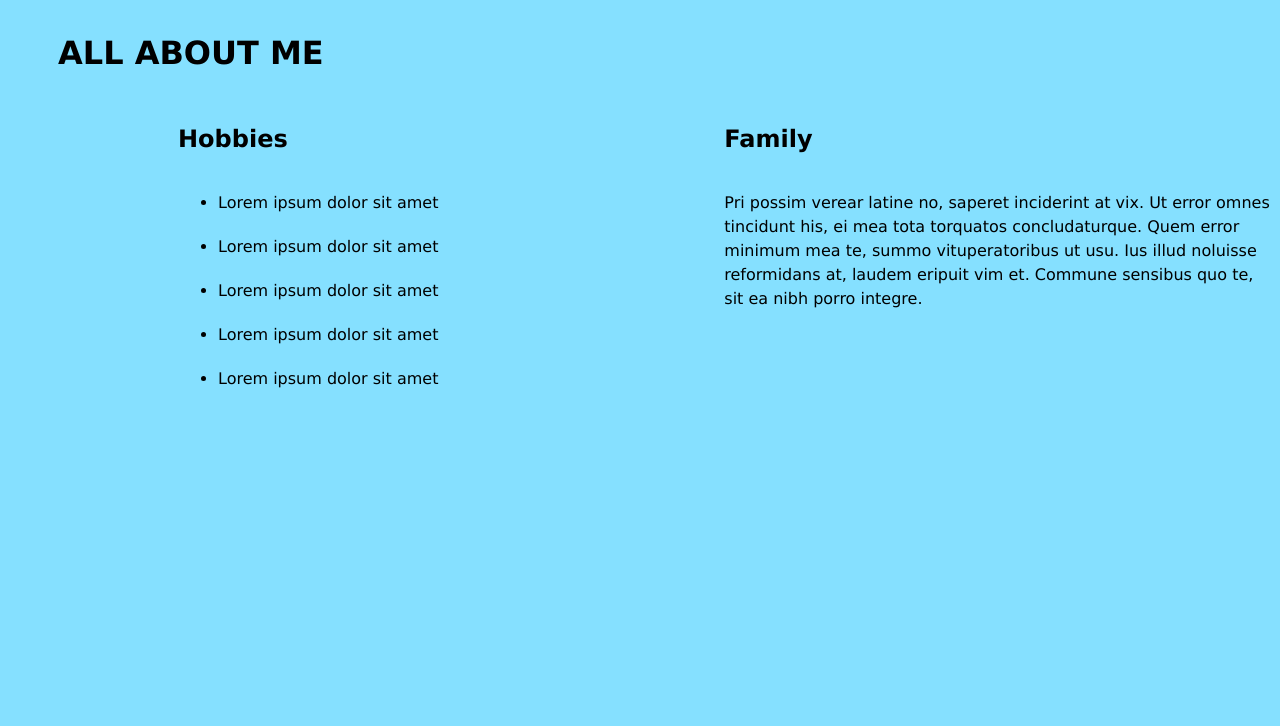
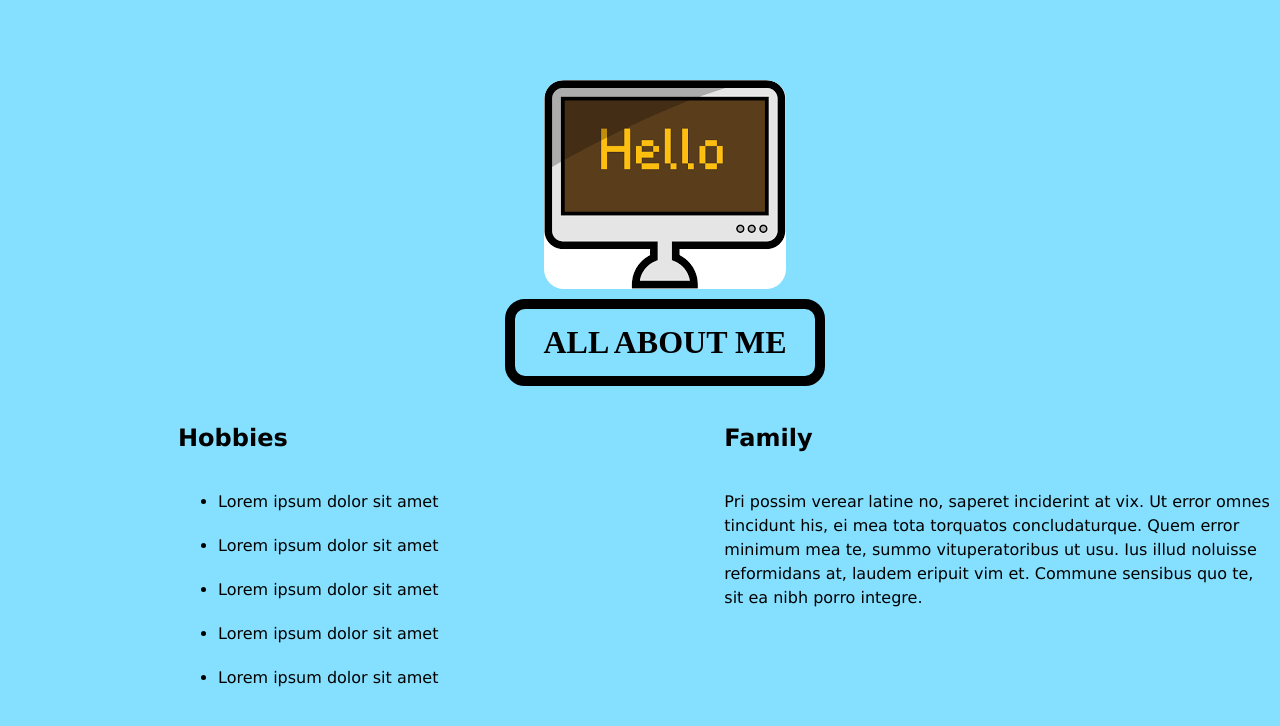
Before and after one commit to isaacw1/FEWD, a plain HTML site: page resume/resume/aboutme.html in a window 1280 px wide. Drawn offline with Linux system fonts and the light colour scheme.

Commit message:
added some extra css, made it look pretty

```diff
--- a/resume/resume/aboutme.html
+++ b/resume/resume/aboutme.html
@@ -9,10 +9,12 @@
 <link rel="stylesheet" href="css/aboutmestyle.css">
 </head>
 
-<heading>
+<img class='comp' src="computer.png">
+
+<header>
   <h1> ALL ABOUT ME</h1>
 
-</heading>
+</header>
 
 <body>
 
--- a/resume/resume/css/aboutmestyle.css
+++ b/resume/resume/css/aboutmestyle.css
@@ -1,6 +1,27 @@
-h1, h2, h3, h4, h5, h6, p, a, li, blockquote{
+h2, h3, h4, h5, h6, p, a, li, blockquote{
   padding-top: 20px;
   font-family: 'Verdana', sans-serif;
+}
+
+img {
+    position: relative;
+    display: block;
+    margin-left: auto;
+    margin-right: auto;
+    margin-top: 80px;
+}
+
+.comp{
+  border-radius: 20px;
+}
+
+header{
+    margin: auto;
+    text-align: center;
+    width: 300px;
+    margin-top: 10px;
+    border: 10px solid black;
+    border-radius: 20px;
 }
 
 body {
--- a/resume/resume/css/style.css
+++ b/resume/resume/css/style.css
@@ -22,11 +22,20 @@ img {
     display: block;
     margin-left: auto;
     margin-right: auto;
-    padding-top: 80px;
+    margin-top: 80px;
+}
+
+.iw{
+  border-radius: 20px;
 }
 
 header{
+  margin: auto;
   text-align: center;
+  width: 800px;
+  margin-top: 10px;
+  border: 10px solid black;
+  border-radius: 20px;
 }
 
 footer{
```
Also changed, not shown: resume/resume/index.html (+4 -4 lines), resume/resume/computer.png (added).
